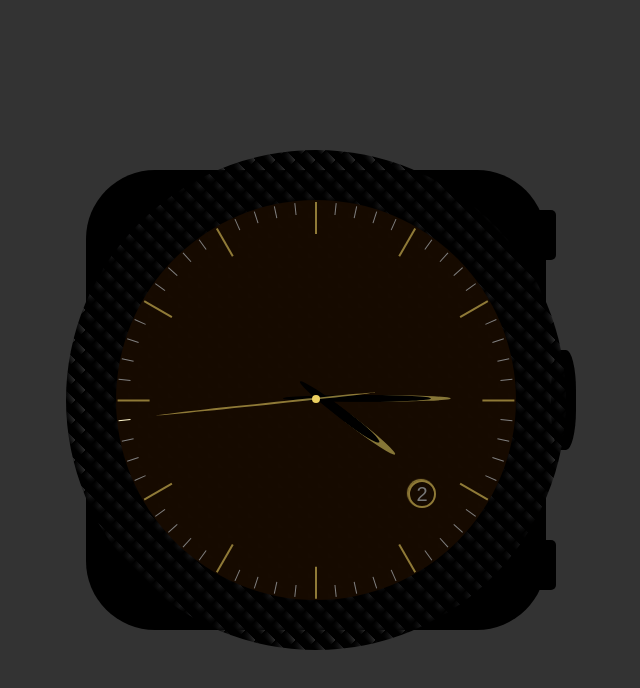
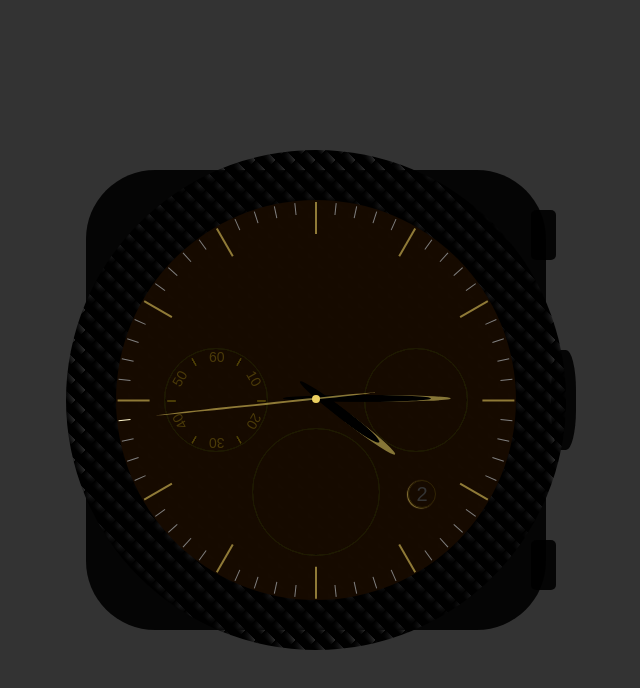
Before and after one commit to AbdulSamman/watch, a React (Vite) app: page / in a window 1280 px wide. Shown: the top 688 px of the page, without its empty margins (324-964 px from the left). Built offline with nearby package versions, Linux system fonts and the light colour scheme.

Commit message:
minutsNumber finish

```diff
--- a/src/components/Watch.tsx
+++ b/src/components/Watch.tsx
@@ -1,3 +1,4 @@
+import React from "react";
 import { useState, useEffect } from "react";
 
 export const Watch = () => {
@@ -50,14 +51,31 @@ export const Watch = () => {
           <div className="kreis"></div>
           <div className="secondsMark">
             {secondsArray.map((_, index) => (
+              <React.Fragment key={index}>
                 <div
-                key={index}
                   className={`secondMark secondMark-${index} ${
                     index === seconds && "taktLighten"
                   }`}
                   style={{
                     transform: `rotate(${index * 6}deg)`,
                   }}></div>
+                <div className="dials  secondsShow"></div>
+                <div className="dials minutsShow">
+                  <div
+                    style={{
+                      transform: `rotate(${index * 60 + 30}deg)`,
+                    }}
+                    className="minutsSmall"></div>
+                  <span
+                    className="minutsNumber"
+                    style={{
+                      transform: `rotate(${index * -30}deg)`,
+                    }}>
+                    {index % 10 === 0 && <>{index === 0 ? "60" : index}</>}
+                  </span>
+                </div>
+                <div className="dials stopWatch"></div>
+              </React.Fragment>
             ))}
           </div>
         </div>
--- a/src/styles/App.scss
+++ b/src/styles/App.scss
@@ -13,7 +13,7 @@ body {
   align-items: center;
   justify-content: center;
   .watchPage {
-    background-color: black;
+    background-color: rgba(0, 0, 0, 0.9);
     border-radius: 15%;
     width: 85vw;
     height: 90vw;
@@ -47,7 +47,7 @@ body {
         width: 5%;
         height: 10%;
         transition: right 0.3s ease;
-        background-color: black;
+        background-color: rgba(0, 0, 0, 0.9);
         border-radius: 5px;
         cursor: pointer;
         border: none;
@@ -147,9 +147,9 @@ body {
           align-items: center;
           border-radius: 100%;
           z-index: 1;
-          animation: boxShadow 2s infinite linear;
-          border: 2px solid $borderColor;
-          color: #777;
+          animation: boxShadow 10s infinite linear;
+          border: 1px solid darken($borderColor, 50%);
+          color: #333;
         }
 
         .secondsMark {
@@ -181,6 +181,47 @@ body {
           .taktLighten {
             border-color: lighten(gold, 40%);
           }
+          .dials {
+            position: absolute;
+            width: 26%;
+            aspect-ratio: 1;
+            border-radius: 50%;
+            top: 37%;
+            border: 1px solid darken($borderColor, 58px);
+          }
+
+          .secondsShow {
+            right: 12%;
+          }
+          .minutsShow {
+            left: 12%;
+            .minutsSmall {
+              border-left: 1px solid darken($borderColor, 48px);
+              height: 8%;
+              position: absolute;
+              left: 50%;
+              top: 3px;
+              transform-origin: 50% 600%;
+            }
+            .minutsNumber {
+              font-size: 14px;
+              height: 50%;
+              position: absolute;
+              left: calc(50% - 7px);
+              top: 0px;
+              transform-origin: 50% 100%;
+              color: darken($borderColor, 40%);
+            }
+            .minutsNumber:first-child::after {
+              content: "0";
+              color: red;
+            }
+          }
+          .stopWatch {
+            left: 34%;
+            top: 57%;
+            width: 32%;
+          }
         }
       }
     }
```
Lines whose indentation alone changed are shown as unchanged.
